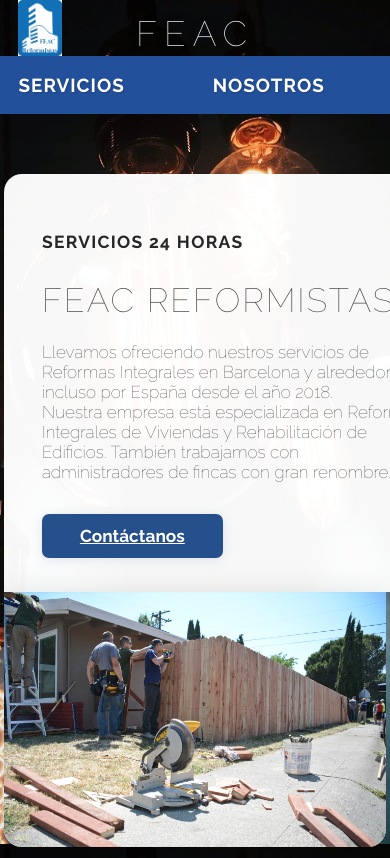
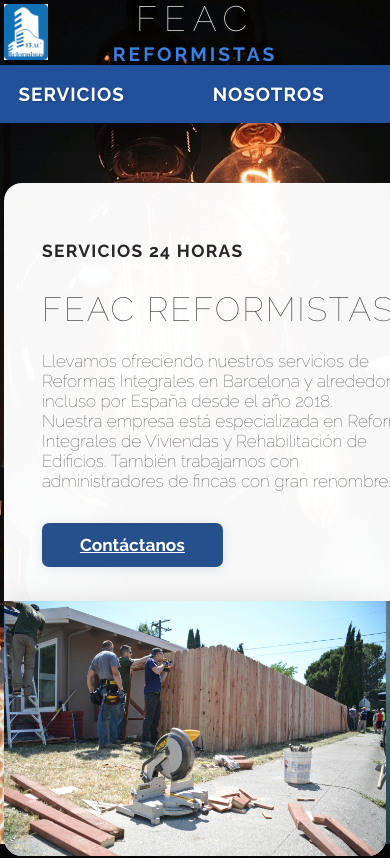
Before and after one commit to FeacReformistas/feacreformistas.github.io, a plain HTML site: page index.html in a window 390 px wide. Shown: the top 858 px of the page. Drawn offline with Linux system fonts and the light colour scheme.

Commit message:
index.html

```diff
--- a/index.html
+++ b/index.html
@@ -13,19 +13,22 @@
       font-family: 'Raleway', Arial, sans-serif;
     }
 
-    /* LOGO FEAC Y CABECERA */
+    /* CABECERA FLEX: LOGO IZQ, TITULO CENTRO */
     .header-feac {
       display: flex;
       align-items: center;
+      justify-content: center;
+      position: relative;
       width: 100vw;
       min-height: 70px;
-      position: relative;
+      margin-bottom: 0;
       background: transparent;
-      margin-bottom: 0;
     }
     .header-feac .logo-container {
-      flex: 0 0 auto;
-      margin-left: 18px;
+      position: absolute;
+      left: 18px;
+      top: 50%;
+      transform: translateY(-50%);
       z-index: 2;
     }
     .header-feac .logo-container img {
@@ -33,11 +36,8 @@
       display: block;
     }
     .header-feac .title-container {
-      position: absolute;
-      left: 50%;
-      transform: translateX(-50%);
+      text-align: center;
       z-index: 1;
-      width: max-content;
     }
     .logo-feac {
       background: none;
@@ -271,12 +271,8 @@
       .servicios-container {
         padding: 16px 8vw 14px 8vw;
       }
-      .header-feac .title-container {
-        position: absolute;
-        left: 50%;
-        top: 20px;
-        transform: translate(-50%, 0);
-        width: 80vw;
+      .header-feac .logo-container {
+        left: 8px;
       }
     }
     @media (max-width: 700px) {
@@ -295,12 +291,8 @@
       .servicios-container h2 {
         font-size: 1.5rem;
       }
-      .header-feac .title-container {
-        position: absolute;
-        left: 50%;
-        top: 15px;
-        transform: translate(-50%, 0);
-        width: 96vw;
+      .header-feac .logo-container {
+        left: 4px;
       }
     }
   </style>
```
